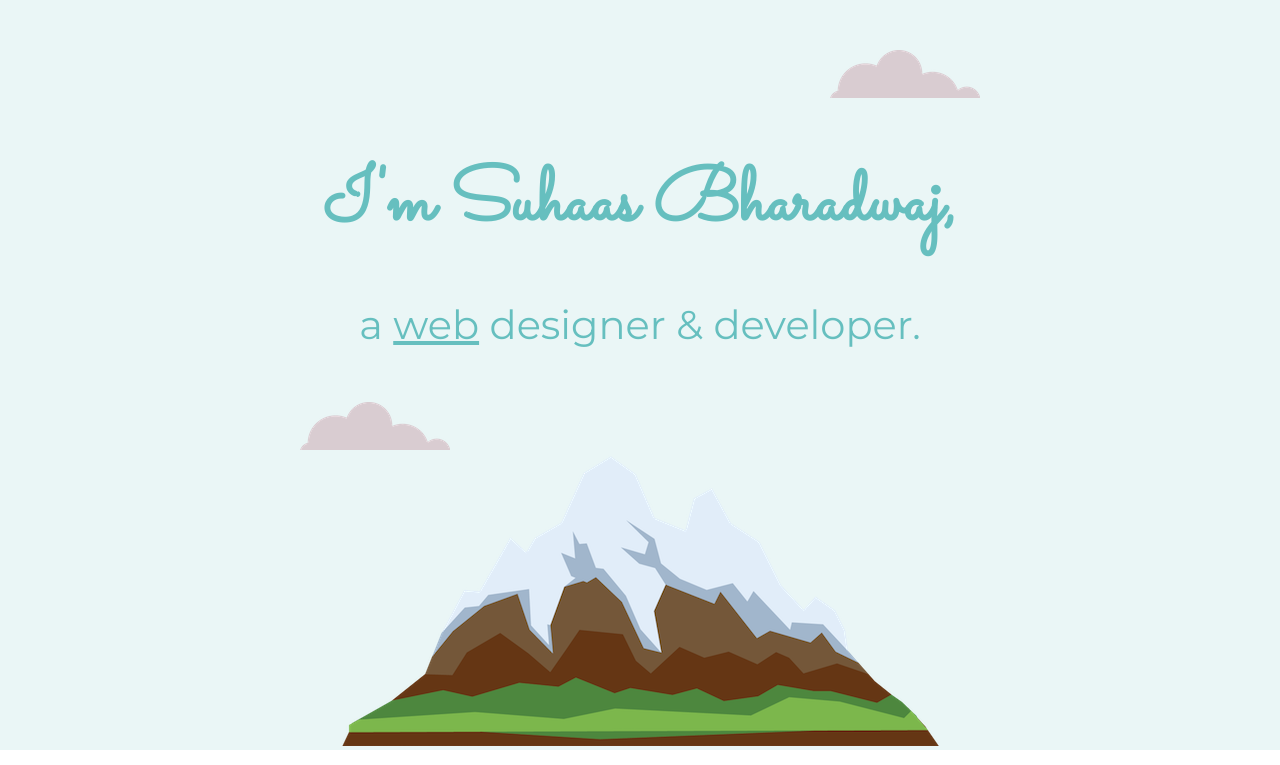
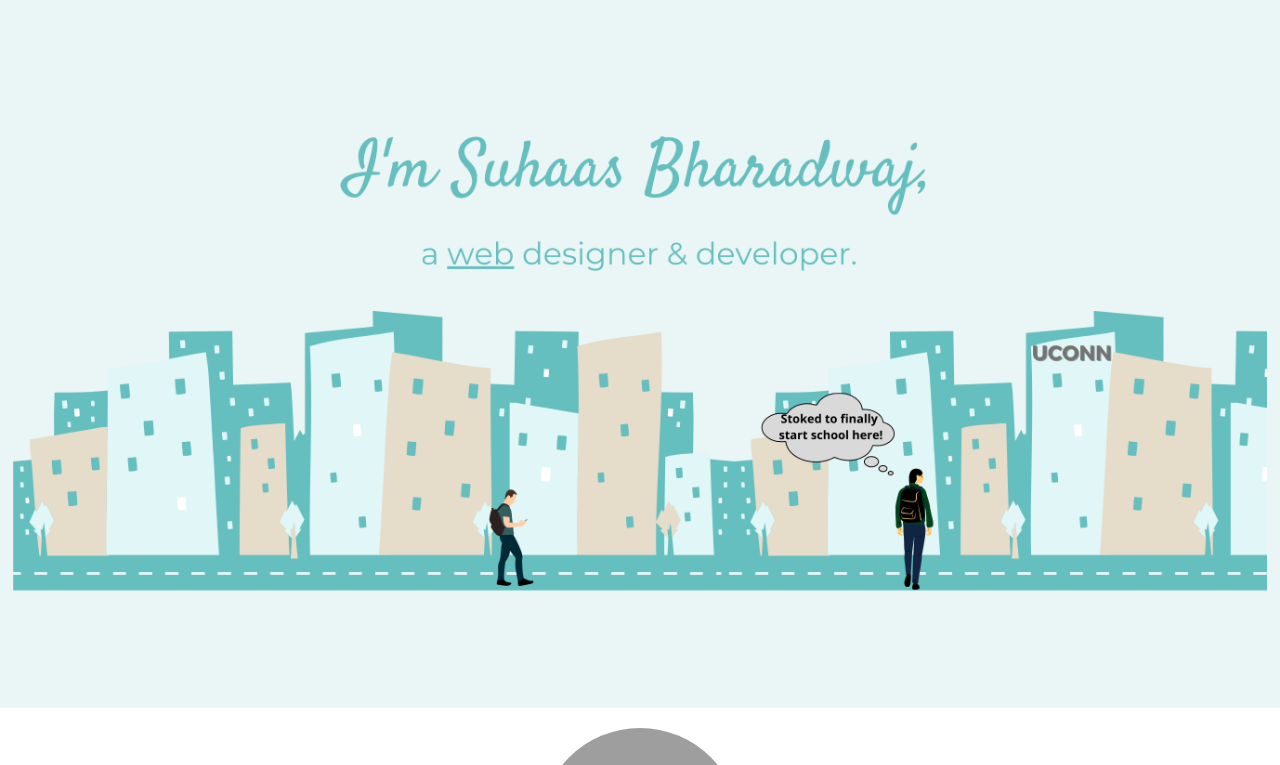
Before and after one commit to suhaasbharadwaj/UCONN, a plain HTML site: page index.html in a window 1280 px wide. Shown: the top 765 px of the page. Drawn offline with Linux system fonts and the light colour scheme; grey boxes are pictures that could not be loaded.

Commit message:
Update index.html

```diff
--- a/index.html
+++ b/index.html
@@ -12,13 +12,14 @@
 
 <body>
   <div class="top">
-    <img class="top-cloud" src="images/cloud.png" alt="">
-    <h1>I'm Suhaas Bharadwaj, </h1>
+    <img class="uconnimage" src="images/UCONN.png" alt="">
+    <!-- <img class="top-cloud" src="images/cloud.png" alt=""> -->
+    <!-- <h1>I'm Suhaas Bharadwaj, </h1>
     <h2>
       <p>a <span class="web">web</span> designer & developer.</p>
-    </h2>
-    <img class="bottom-cloud" src="images/cloud.png" alt="">
-    <img src="images/mountain.png" alt="">
+    </h2> -->
+    <!-- <img class="bottom-cloud" src="images/cloud.png" alt="">
+    <img src="images/mountain.png" alt=""> -->
   </div>
 
   <div class="middle-container">
@@ -27,8 +28,8 @@
         src="https://scontent.fhyd11-1.fna.fbcdn.net/v/t1.6435-9/p843x403/172307200_4511055198924360_4044448451162376357_n.jpg?_nc_cat=104&ccb=1-3&_nc_sid=730e14&_nc_ohc=C4yzSq_1AB8AX-uw9Fv&_nc_ht=scontent.fhyd11-1.fna&tp=6&oh=53a58b6cad7492ad03a880a356206115&oe=609D004B"
         alt="Image not found.">
       <h2>Introduction</h2>
-      <p id="intro"><b>Welcome to my website. I am a web developer with utmost accuracy. I am someone who can get things done in a timely manner, while also paying attention to detail. To say I'm fastidious is an understatement. I also take interest in public
-        speaking, student/organisational leadership roles and other co-curricular activities like music. I also am a basketball player and have represented my state at the young age of 16.<br><br></b></p>
+      <p id="intro"><b>Welcome to my website. I am a web developer with utmost accuracy. I am someone who can get things done in a timely manner, while also paying attention to detail. To say I'm fastidious is an understatement. I also take interest
+          in public speaking, student/organisational leadership roles and other co-curricular activities like music. I also am a basketball player and have represented my state at the young age of 16.<br><br></b></p>
     </div>
     <hr>
     <div class="skills">
@@ -36,13 +37,15 @@
       <div class="skill-row">
         <img class="laptop" src="https://www.flaticon.com/premium-icon/icons/svg/3242/3242257.svg" alt="">
         <h3>Full Stack Web Developer</h3>
-        <p>I am trained in full stack web development using technologies like HTML, CSS, JS, Node.js, DBMS, etc. This webpage was 100% developed by me from sratch, without the usage of any templates. I am confident that I can design/update accurate content in the UConn website whenever the role requires me to.</p>
+        <p>I am trained in full stack web development using technologies like HTML, CSS, JS, Node.js, DBMS, etc. This webpage was 100% developed by me from sratch, without the usage of any templates. I am confident that I can design/update accurate
+          content in the UConn website whenever the role requires me to.</p>
       </div>
       <div class="skill-row">
         <img class="talk" src="https://www.flaticon.com/premium-icon/icons/svg/3031/3031521.svg" alt="">
         <h3>Interpersonal Communication Skills</h3>
-        <p><i><b>"If there is one thing that makes you stand out amongst a crowd and make your  mark, it is your commendable communication skills."</b></i><br><br> This was stated by my English Lit. Professor from college, who always praised my eloquence. I have
-         put in lots of work through MUNs, debates, Just a Minute(JAM) challenges, etc to get to where I am today. This makes me really easy for people to talk to and also helps with my content writing explained below.</p>
+        <p><i><b>"If there is one thing that makes you stand out amongst a crowd and make your mark, it is your commendable communication skills."</b></i><br><br> This was stated by my English Lit. Professor from college, who always praised my
+          eloquence. I have
+          put in lots of work through MUNs, debates, Just a Minute(JAM) challenges, etc to get to where I am today. This makes me really easy for people to talk to and also helps with my content writing explained below.</p>
       </div>
       <div class="skill-row">
         <img class="poster" src="images/suhaas.png" alt="">
@@ -57,15 +60,15 @@
       <p><b>Address: </b>43, Road no 2, West Marredpally, Hyderabad, India.</p>
       <p>
         <b>Phone:</b> +91-9703053308
-        </p>
+      </p>
       <a class="btn" href="mailto:suhaas.bharadwaj@gmail.com">Email Me</a>
     </div>
   </div>
 
 
   <div class="bottom-container">
-<a class="footer-link" href="https://resume.io/r/59kWdsfPY">My CV</a>
-<a class="footer-link" href="https://www.linkedin.com/in/suhaasbharadwaj">LinkedIn</a>
+    <a class="footer-link" href="https://resume.io/r/59kWdsfPY">My CV</a>
+    <a class="footer-link" href="https://www.linkedin.com/in/suhaasbharadwaj">LinkedIn</a>
     <p class="no">© 2021 Suhaas Bharadwaj Mudigonda.</p>
   </div>
 
```
